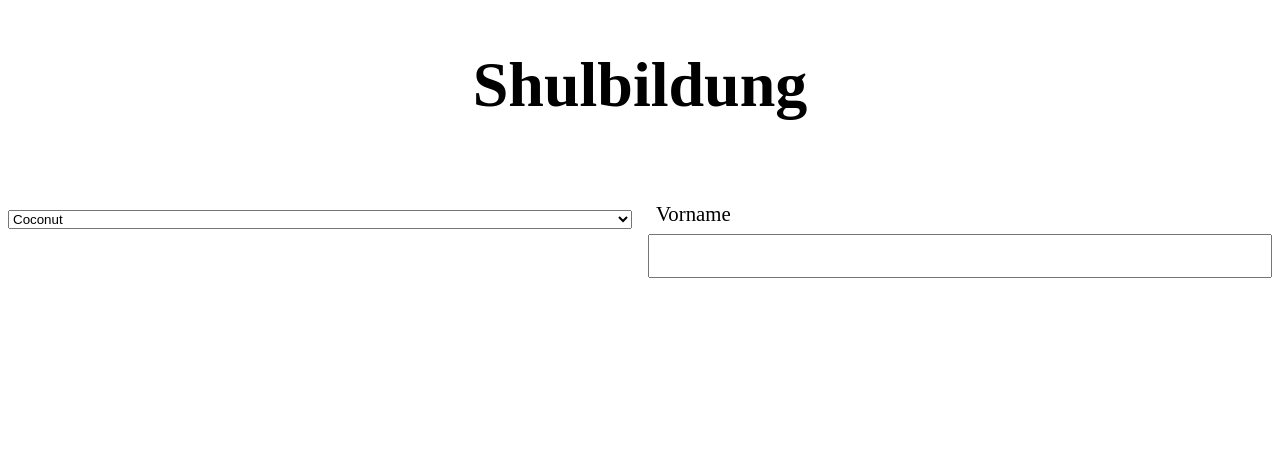
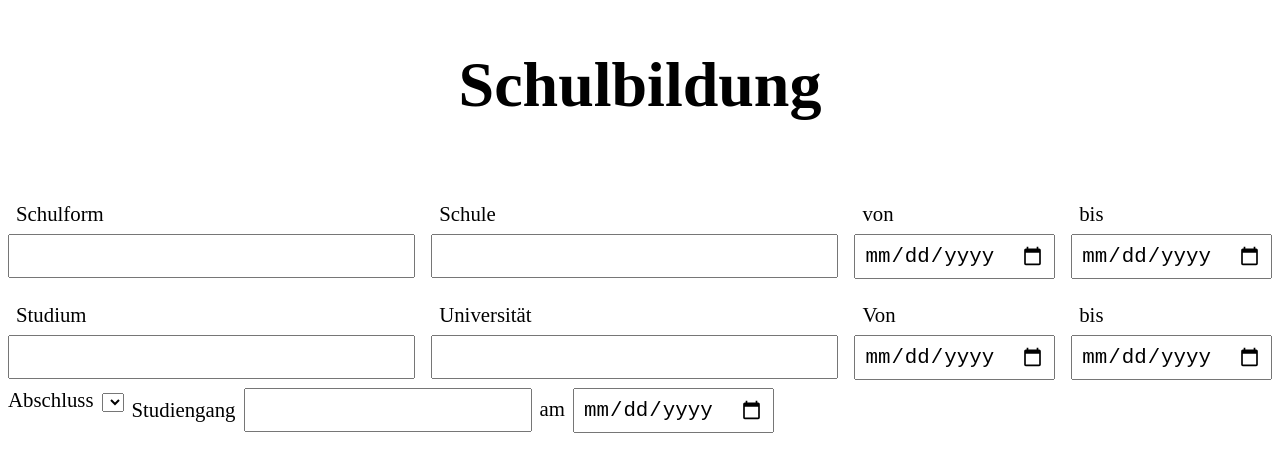
Before and after one commit to Jackeline-Matos/Lebenslauf, a React (Create React App) app in the folder lebenslauf/: page /formular2 in a window 1280 px wide. Shown: the top 472 px of the page. Built offline with nearby package versions, Linux system fonts and the light colour scheme.

Commit message:
bearbeitungformular

```diff
--- a/lebenslauf/src/components/FormularZwei.css
+++ b/lebenslauf/src/components/FormularZwei.css
@@ -0,0 +1,6 @@
+.flex-zwei {
+    display: flex;
+    flex-direction: column;
+    width: 35%;
+    margin: 0.5rem;
+  }
--- a/lebenslauf/src/components/FormularZwei.js
+++ b/lebenslauf/src/components/FormularZwei.js
@@ -1,4 +1,6 @@
 import { motion } from "framer-motion";
+import "./Formular.css";
+import { useState } from "react";
 const FormularZwei = () => {
   return (
     <motion.div
@@ -6,24 +8,66 @@ const FormularZwei = () => {
       animate={{ width: "100vw" }}
       exit={{ x: "window.innerWidth", transition: { duration: 0.1 } }}
     >
-      <h1>Shulbildung</h1>
+      <h1>Schulbildung</h1>
 
       <form>
         <div className="zeile">
           <div className="flex">
-            <label htmlFor=""></label>
+            <label htmlFor="ausbildung">Schulform</label>
+            <input type="text" id="ausbildung" />
+          </div>
+          <div className="flex">
+            <label htmlFor="vorname">Schule</label>
+            <input type="text" id="schule" />
+          </div>
+          <div className="flex-eins">
+            <label>von</label>
+            <input type="date" id="start-schule" />
+          </div>
+
+          <div className="flex-eins">
+            <label>bis</label>
+            <input type="date" id="end-schule" />
+          </div>
+        </div>
+
+        <div className="zeile">
+          <div className="flex">
+            <label htmlFor="ausbildung">Studium</label>
+            <input type="text" id="bachelor" />
+          </div>
+          <div className="flex">
+            <label htmlFor="universitat">Universität</label>
+            <input type="text" id="universitat" />
+          </div>
+          <div className="flex-eins">
+            <label>Von</label>
+            <input type="date" id="start-universitat" />
+          </div>
+
+          <div className="flex-eins">
+            <label>bis</label>
+            <input type="date" id="end-universitat" />
+          </div>
+        </div>
+
+        <div className="zeile">
+          <div className="flex-zwei">
+            <label>Abschluss</label>
             <select>
-              <option value="grapefruit">Grapefruit</option>
-              <option value="lime">Lime</option>
-              <option selected value="coconut">
-                Coconut
-              </option>
-              <option value="mango">Mango</option>
+              <option value="grapefruit"></option>
+              <option value="lime"></option>
+              <option selected value="coconut"></option>
+              <option value="mango"></option>
             </select>
           </div>
-          <div className="flex">
-            <label htmlFor="vorname">Vorname</label>
-            <input type="text" id="vorname" />
+          <div className="flex-zwei">
+            <label>Studiengang</label>
+            <input type="text" id="universitat" />
+          </div>
+          <div className="flex-zwei">
+            <label>am</label>
+            <input type="date" id="end-universitat" />
           </div>
         </div>
       </form>
```
